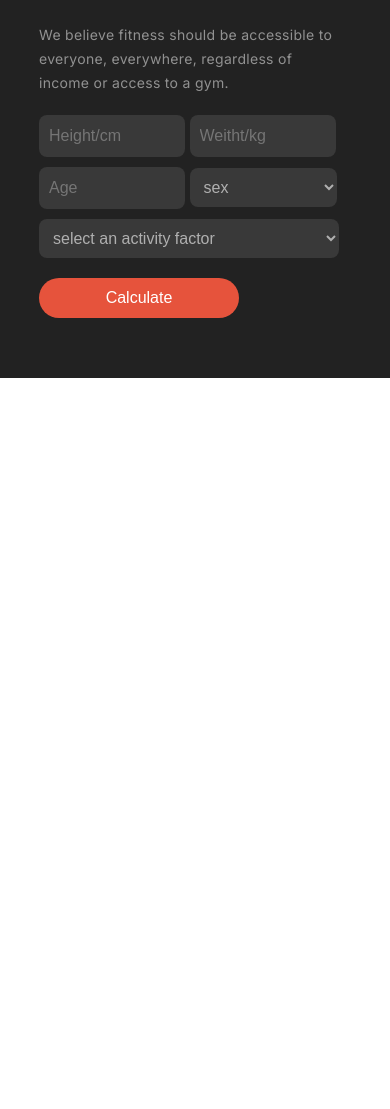
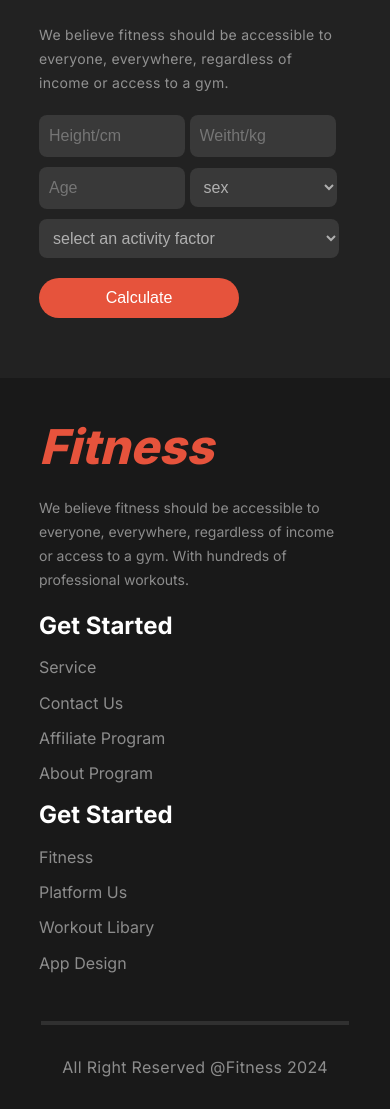
Before and after one commit to abdullahalmamun111/body-building-website, a plain HTML site: page index.html in a window 390 px wide. Shown: the part 5072-6181 px from the top of the page. Before the commit the page ends 5450 px from the top, so only its background shows below. Drawn offline with Linux system fonts and the light colour scheme; a web font is replaced by a local one.

Commit message:
footer section responsive

```diff
--- a/index.html
+++ b/index.html
@@ -215,11 +215,11 @@
     <!-- calculator section start from here -->
 
      <!-- footer section start from here -->
-      <footer class="footer hide">
+      <footer class="footer ">
         <div class="content container flex"  >
             <div class="side-1">
                 <h1><i>Fitness</i></h1>
-                <p>We believe fitness should be accessible to everyone, <br> everywhere, regardless of income or access to a gym. With <br> hundreds of professional workouts.</p>
+                <p>We believe fitness should be accessible to everyone, everywhere, regardless of income or access to a gym. With  hundreds of professional workouts.</p>
             </div>
             <div class="side-2 flex">
                 <div class="sec-1">
@@ -239,7 +239,7 @@
             </div>
         </div>
         <hr>
-        <p class="copywright">All Right Reserved @copy Fitness 2024</p>
+        <p class="copywright">All Right Reserved @Fitness 2024</p>
       </footer>
       <!-- footer section end -->
 </body>
--- a/styles/mobile.css
+++ b/styles/mobile.css
@@ -287,7 +287,49 @@
     .footer .content {
         flex-direction: column;
     }
-
-
+    .footer .content{
+        padding: 40px 0px;
+    }
+    .footer .content .side-1 h1{
+        color: rgb(230, 83, 60);
+        font-size: 48px;
+        font-weight: 800;
+        line-height: 120%;
+        padding-bottom: 10px;
+    }
+    .footer .content .side-1 p{
+        letter-spacing: 0px;
+        margin: 10px 0px;
+    }
+    .footer .side-2{
+        flex-direction: column;
+        width: 100%;
+    }
+    .footer .content .side-2 h5{
+        color: rgb(255, 255, 255);
+        font-size: 24px;
+        font-weight: 700;
+        line-height: 120%;
+        margin: 10px 0px;
+    }
+    .footer .content .side-2 p{
+        color: rgba(255, 255, 255, 0.5);
+        font-size: 16px;
+        font-weight: 400;
+        line-height: 120%;
+        padding: 8px 0px;
+    }
+    .footer .side-2 .sec-1,.sec-2{
+        width: 100%;
+    }
+    .copywright{
+        color: rgba(255, 255, 255, 0.5);
+        font-size: 16px;
+        font-weight: 400;
+        line-height: 24px;
+        letter-spacing: 0.3px;
+        text-align: center;
+        padding: 30px 0px;
+    }
 
 }
--- a/styles/style.css
+++ b/styles/style.css
@@ -470,6 +470,7 @@ body{
     font-weight: 400;
     line-height: 24px;
     letter-spacing: 0.3px;
+
 }
 .footer .content .side-2{
     justify-content: space-between;
```
